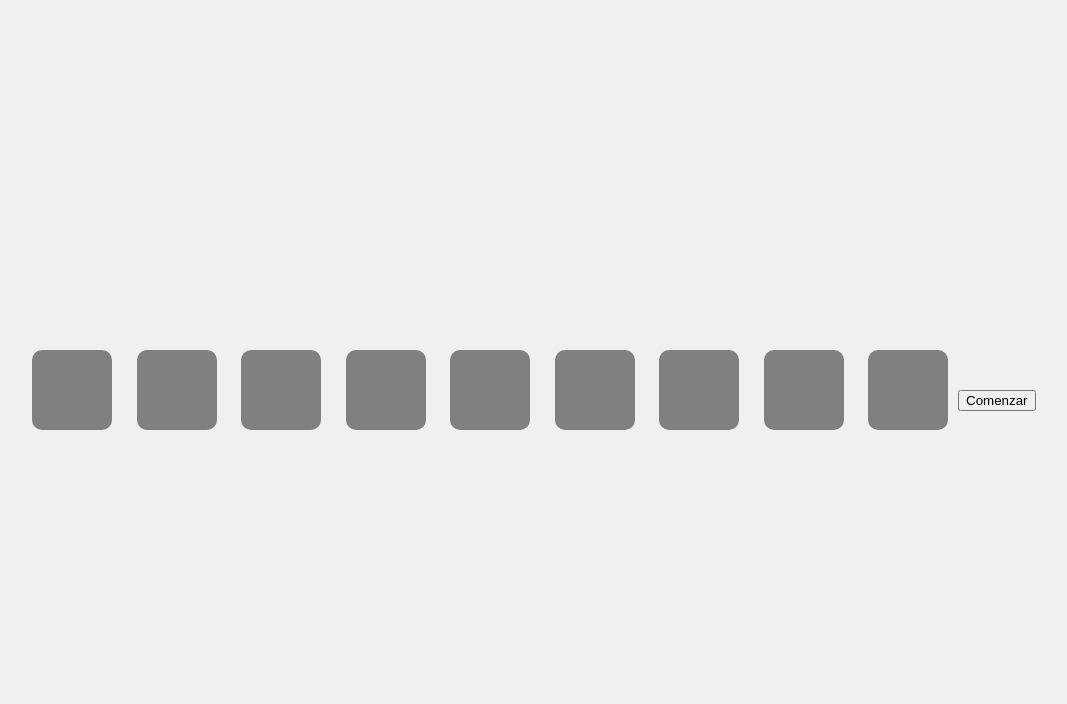
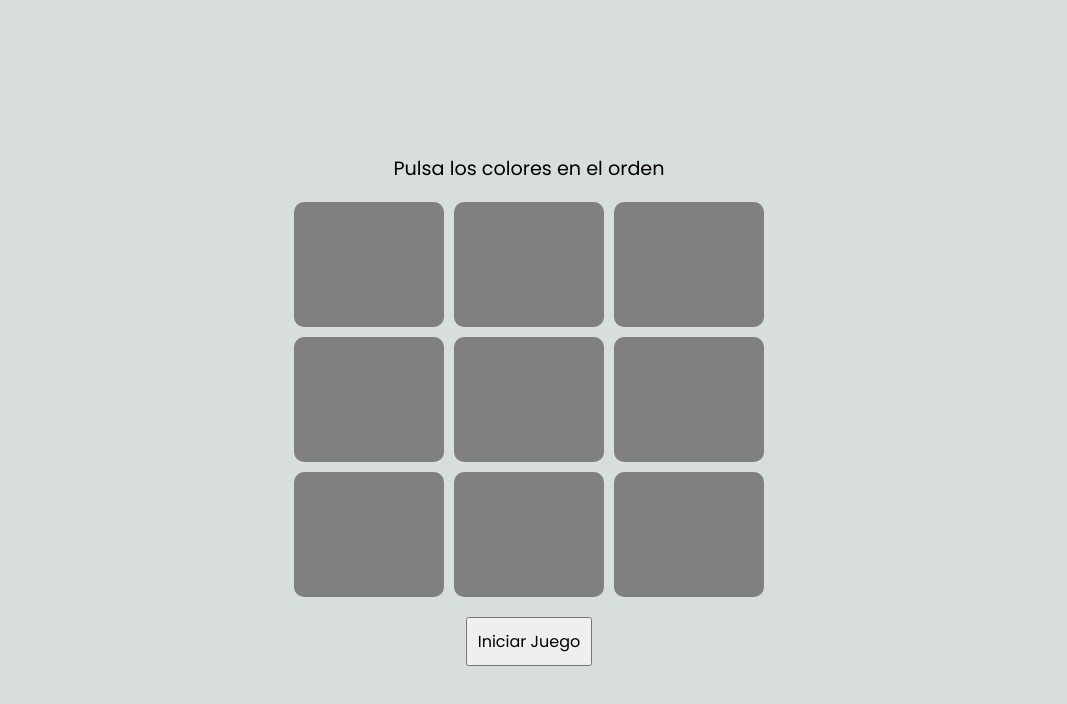
Before and after one commit to vfiguer/Escape_Room, a plain HTML site: page Escape room/rsc/pgs/nk/prueba3.html in a window 1280 px wide. Shown: the whole page, without its empty margins (111-1178 px from the left). Drawn offline with Linux system fonts and the light colour scheme.

Commit message:
Add files via upload

```diff
--- a/Escape room/rsc/css/nk/prueba3.css
+++ b/Escape room/rsc/css/nk/prueba3.css
@@ -1,28 +1,39 @@
+@import url('https://fonts.googleapis.com/css2?family=Poppins:ital,wght@0,100;0,200;0,300;0,400;0,500;0,600;0,700;0,800;0,900;1,100;1,200;1,300;1,400;1,500;1,600;1,700;1,800;1,900&display=swap');
+*{
+  font-family: 'Poppins';
+}
 body {
-    font-family: 'Arial', sans-serif;
-    margin: 0;
-    padding: 0;
-    display: flex;
-    justify-content: center;
-    align-items: center;
-    height: 100vh;
-    background-color: #f0f0f0;
-  }
+  display: flex;
+  flex-direction: column;
+  align-items: center;
+  justify-content: center;
+  height: 100vh;
+  margin: 0;
+  background-color: #D7DEDC;
 
-  #game-container {
-    text-align: center;
-  }
+}
+p{
+  font-size: larger;
+}
+.grid {
+  display: grid;
+  grid-template-columns: repeat(3, 150px);
+  grid-template-rows: repeat(3, 125px);
+  grid-gap: 10px;
+}
 
-  .color-button {
-    width: 80px;
-    height: 80px;
-    margin: 10px;
-    cursor: pointer;
-    border: none;
-    border-radius: 10px;
-  }
+button {
+  margin-top: 20px;
+  padding: 10px;
+  font-size: 16px;
+  cursor: pointer;
+}
 
-  #message {
-    margin-top: 20px;
-    font-size: 18px;
-  }
+.color-button{
+  width: 150px;
+  height: 125px;
+  border-radius: 10px;
+  transition: 0.1s;
+  cursor: pointer ;
+
+}
--- a/Escape room/rsc/js/nk.js
+++ b/Escape room/rsc/js/nk.js
@@ -138,29 +138,23 @@ function submitExam() {
 
   //prueba 3
 
-  document.addEventListener("DOMContentLoaded", function () {
-    if (window.location.href.includes("nk/prueba3.html")) {
   const colors = ['red', 'green', 'blue', 'yellow', 'magenta', 'cyan', 'orange', 'purple', 'lime'];
 let sequence = [];
 let playerSequence = [];
 let round = 1;
-      let messageElement = document.getElementById('message');
-      let isPlayerTurn = false;
-
+let messageElement;
 function startGame() {
   sequence = [];
   playerSequence = [];
   round = 1;
   isPlayerTurn = false;
-        resetColors(); // Resetea los colores al inicio
+  resetColors();
   nextRound();
 }
 
 function nextRound() {
   showMessage('Round ' + round);
-        if (round === 1) {
-          showMessage('Calibración');
-        }
+
   addToSequence();
   playSequence();
 }
@@ -171,8 +165,7 @@ function submitExam() {
 }
 
 function playSequence() {
-        const illuminationTime = round === 1 ? 2000 : 1500 / round; // Calibración en la primera ronda
-        const intervalTime = round === 1 ? 2000 : 1500 / round;
+  const intervalTime = round === 1 ? 3000 : 2000 / round;
   isPlayerTurn = false;
 
   for (let i = 0; i < round; i++) {
@@ -194,11 +187,12 @@ function submitExam() {
     if (isLast) {
       isPlayerTurn = true;
     }
-        }, 500);
+  }, 250);
 }
 
 function resetColor(button) {
   button.style.backgroundColor = 'gray';
+
 }
 
 function resetColors() {
@@ -240,10 +234,10 @@ function submitExam() {
   messageElement.textContent = msg;
 }
 
-      const startButton = document.createElement('button');
-      startButton.textContent = 'Comenzar';
-      startButton.addEventListener('click', startGame);
-      document.body.appendChild(startButton);
+document.addEventListener("DOMContentLoaded", function () {
+  if (window.location.href.includes("nk/prueba3.html")) {
+    messageElement = document.getElementById('message');
+
 
     resetColors();
   }
--- a/Escape room/rsc/pgs/nk/prueba3.html
+++ b/Escape room/rsc/pgs/nk/prueba3.html
@@ -8,18 +8,22 @@
 
 </head>
 <body>
-    <div id="game-container">
-        <button class="color-button" onclick="checkColor(0)"></button>
-        <button class="color-button" onclick="checkColor(1)"></button>
-        <button class="color-button" onclick="checkColor(2)"></button>
-        <button class="color-button" onclick="checkColor(3)"></button>
-        <button class="color-button" onclick="checkColor(4)"></button>
-        <button class="color-button" onclick="checkColor(5)"></button>
-        <button class="color-button" onclick="checkColor(6)"></button>
-        <button class="color-button" onclick="checkColor(7)"></button>
-        <button class="color-button" onclick="checkColor(8)"></button>
-        <div id="message"></div>
-      </div>
+    <p>Pulsa los colores en el orden</p>
+    <div class="grid" id="grid">
+        <div class="color-button" onclick="checkColor(0)"></div>
+        <div class="color-button" onclick="checkColor(1)"></div>
+        <div class="color-button" onclick="checkColor(2)"></div>
+        <div class="color-button" onclick="checkColor(3)"></div>
+        <div class="color-button" onclick="checkColor(4)"></div>
+        <div class="color-button" onclick="checkColor(5)"></div>
+        <div class="color-button" onclick="checkColor(6)"></div>
+        <div class="color-button" onclick="checkColor(7)"></div>
+        <div class="color-button" onclick="checkColor(8)"></div>
+
+    </div>
+
+    <button onclick="startGame()">Iniciar Juego</button>
+    <div id="message"></div>
 
 </body>
 <script src="../../js/nk.js"></script>
```
Also changed, not shown: 1 other file. Lines whose indentation alone changed are shown as unchanged.
